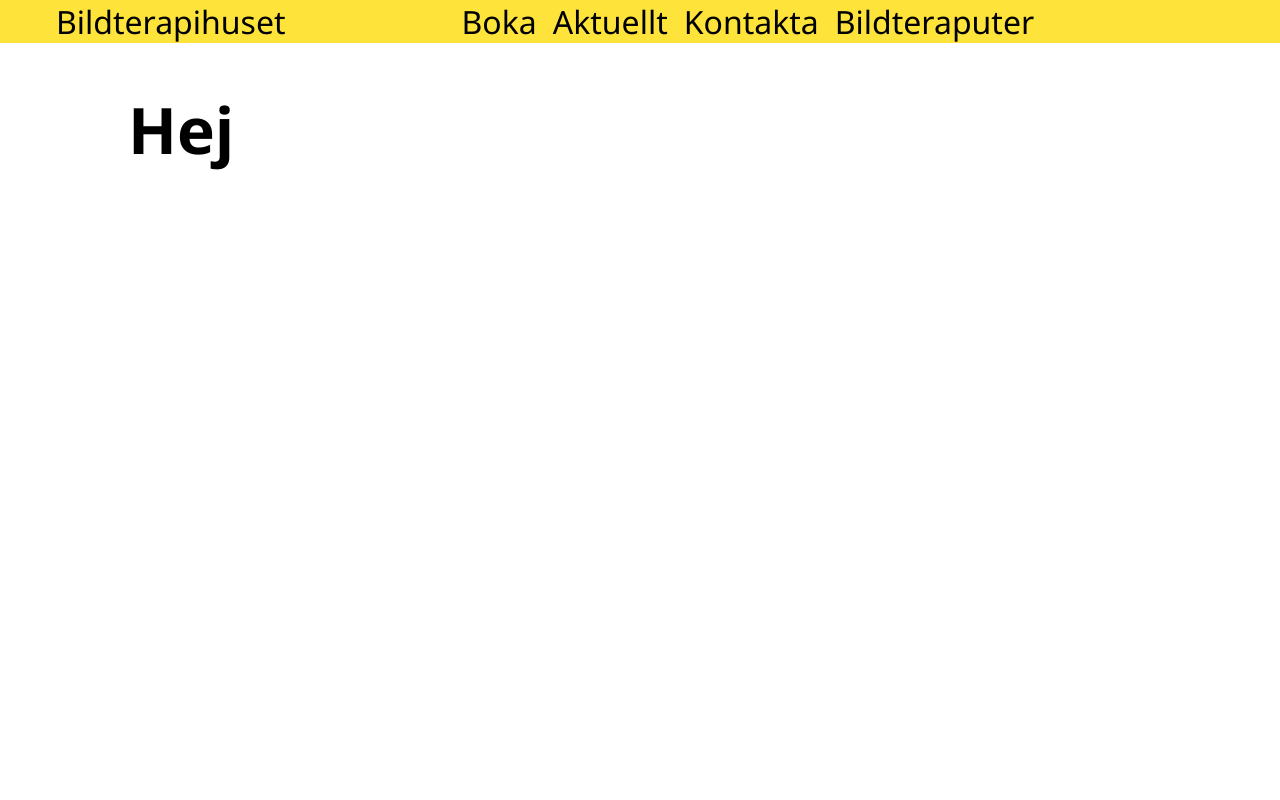
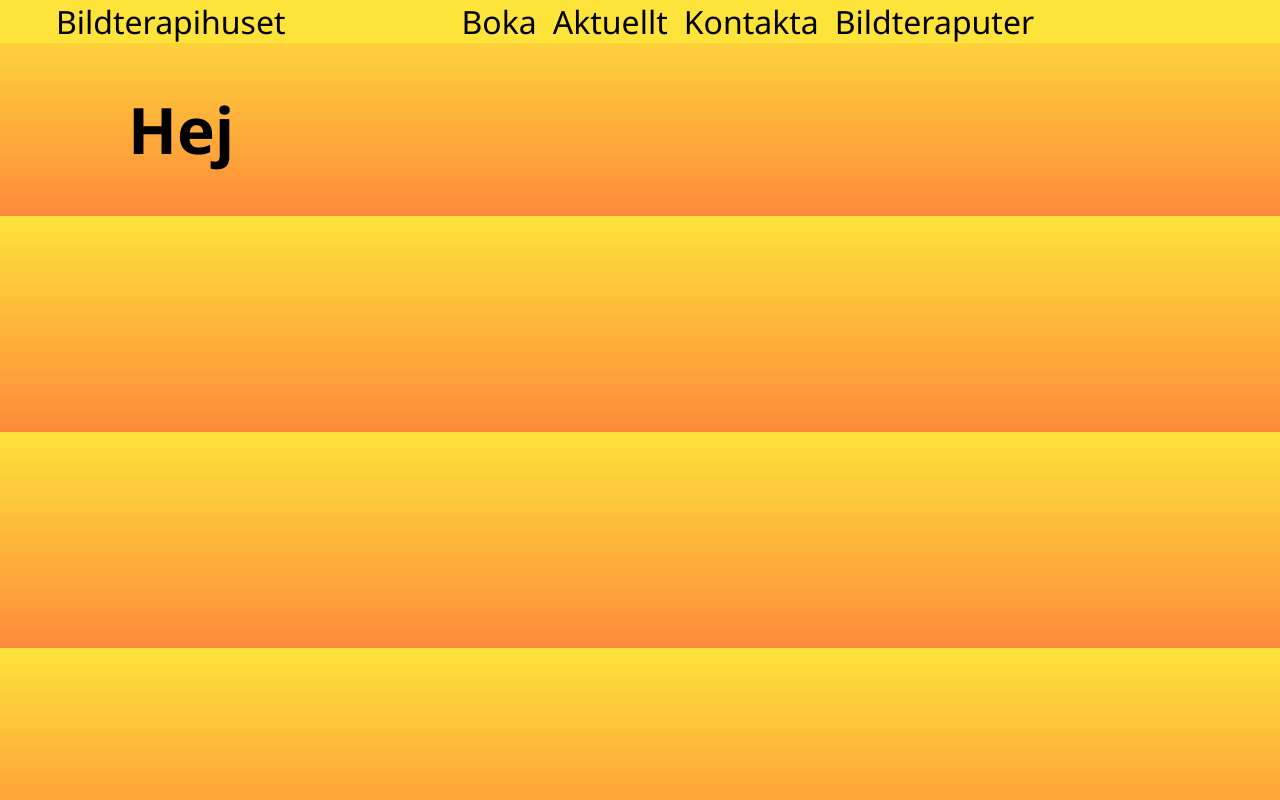
Before and after one commit to NTIG-Umea/wu1-projekt-Emisod23, a plain HTML site: page docs/index.html in a window 1280 px wide. Drawn offline with Linux system fonts and the light colour scheme.

Commit message:
gradient background like my figma (it works I swear)

```diff
--- a/docs/stylesheets/style.css
+++ b/docs/stylesheets/style.css
@@ -6,6 +6,8 @@ html, body {
 body {
   font-family: 'Segoe UI', Tahoma, Geneva, Verdana, sans-serif;
   font-size: 2rem;
+  background-image: linear-gradient(#FDE33A, #FD8A3A);
+  height: 100%;
 }
 
 .container {
```
